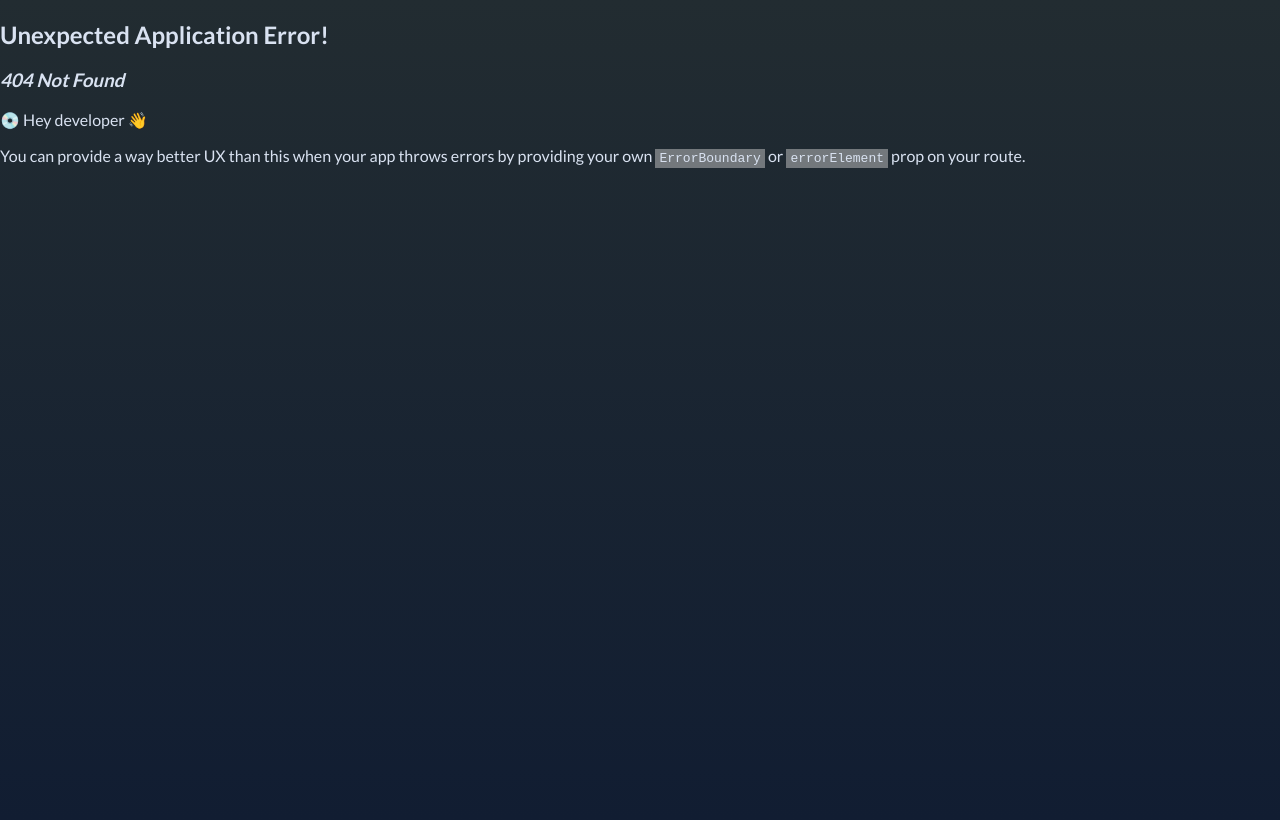
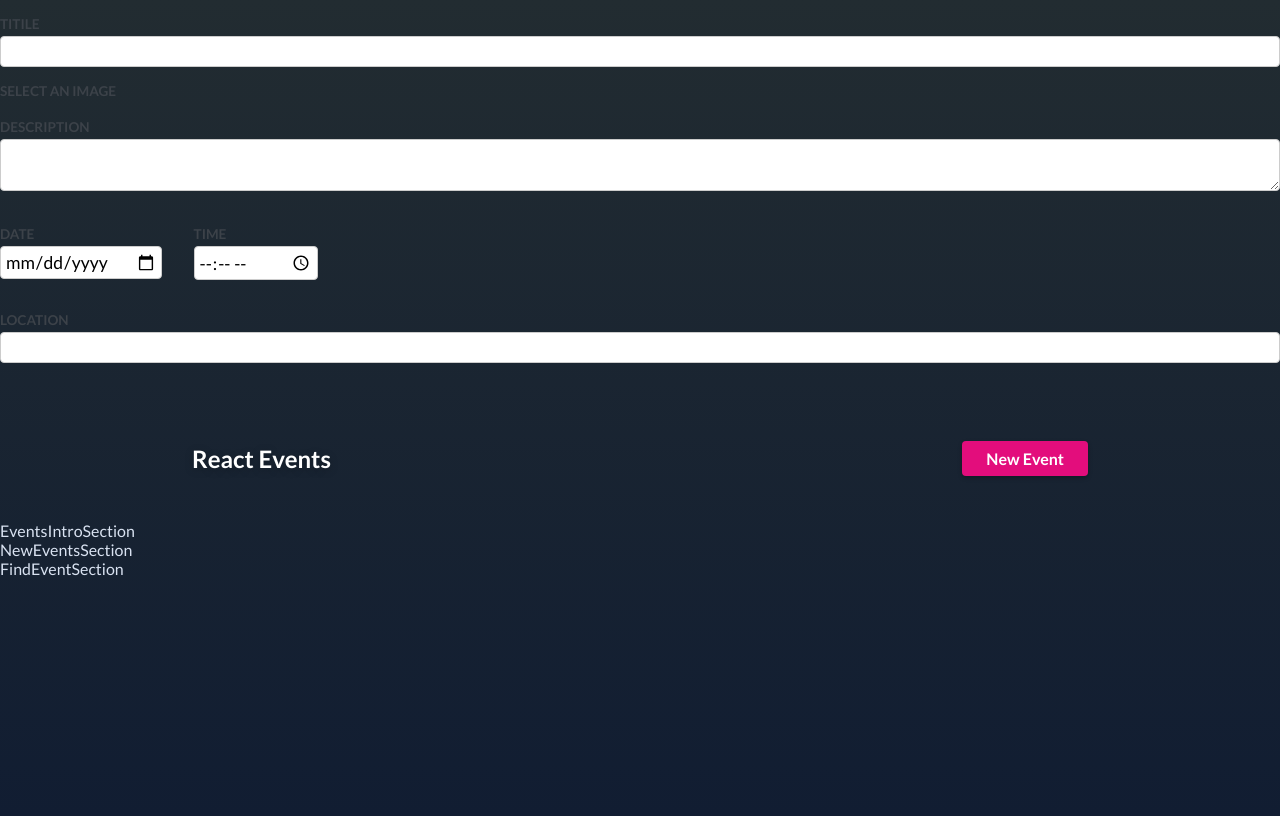
Before and after one commit to MarkoKustudija/Events_React_Query, a React (Vite) app: page /events/new in a window 1280 px wide. Before the commit this address had no page. Built offline with nearby package versions, Linux system fonts and the light colour scheme.

Commit message:
adding form and image-picker cmp

```diff
--- /dev/null
+++ b/src/components/Events/EventForm.jsx
@@ -0,0 +1,87 @@
+/* eslint-disable react/prop-types */
+
+import { useState } from "react";
+import ImagePicker from "../ImagePicker";
+
+function EventForm({ inputData, onSubmit, children }) {
+  const [selectedImage, setSelectedImage] = useState(inputData?.image);
+
+  const handleSelectImage = (image) => {
+    setSelectedImage(image);
+  };
+  const handleSubmit = (event) => {
+    event.preventDefault();
+
+    const formData = new FormData(event.target);
+    const data = new Object.fromEntries(formData);
+
+    onSubmit({ ...data, image: selectedImage });
+  };
+
+  return (
+    <form id="event-form" onSubmit={handleSubmit}>
+      <p className="control">
+        <label htmlFor="title">Titile</label>
+        <input
+          type="text"
+          id="title"
+          name="title"
+          defaultValue={inputData?.title ?? ""}
+        />
+      </p>
+
+      <div className="control">
+        <ImagePicker
+          images={[]}
+          onSelect={handleSelectImage}
+          selectedImage={selectedImage}
+        />
+      </div>
+
+      <p className="control">
+        <label htmlFor="description">Description</label>
+        <textarea
+          id="description"
+          name="description"
+          defaultValue={inputData?.description ?? ""}
+        />
+      </p>
+
+      <div className="controls-row">
+        <p className="control">
+          <label htmlFor="date">Date</label>
+          <input
+            type="date"
+            id="date"
+            name="date"
+            defaultValue={inputData?.date ?? ""}
+          />
+        </p>
+
+        <p className="control">
+          <label htmlFor="time">Time</label>
+          <input
+            type="time"
+            id="time"
+            name="time"
+            defaultValue={inputData?.time ?? ""}
+          />
+        </p>
+      </div>
+
+      <p className="control">
+        <label htmlFor="location">Location</label>
+        <input
+          type="text"
+          id="location"
+          name="location"
+          defaultValue={inputData?.location ?? ""}
+        />
+      </p>
+
+      <p className="form-actions">{children}</p>
+    </form>
+  );
+}
+
+export default EventForm;
--- a/src/components/Events/Events.jsx
+++ b/src/components/Events/Events.jsx
@@ -13,7 +13,6 @@ function Events() {
           New Event
         </Link>
       </Header>
-
       <main>
         <EventsIntroSection />
         <NewEventsSection />
--- /dev/null
+++ b/src/components/ImagePicker.jsx
@@ -0,0 +1,27 @@
+/* eslint-disable react/prop-types */
+
+function ImagePicker({ images, selectedImage, onSelect }) {
+  return (
+    <div id="image-picker">
+      <p>Select an image</p>
+      <ul>
+        {images.map((image) => {
+          return (
+            <li
+              key={image.path}
+              onClick={() => onSelect(image.path)}
+              className={selectedImage === image.path ? "selected" : undefined}
+            >
+              <img
+                src={`http://localhost:3000/${image.path}`}
+                alt={image.caption}
+              />
+            </li>
+          );
+        })}
+      </ul>
+    </div>
+  );
+}
+
+export default ImagePicker;
```
Also changed, not shown: src/App.jsx (+8 -0 lines).
